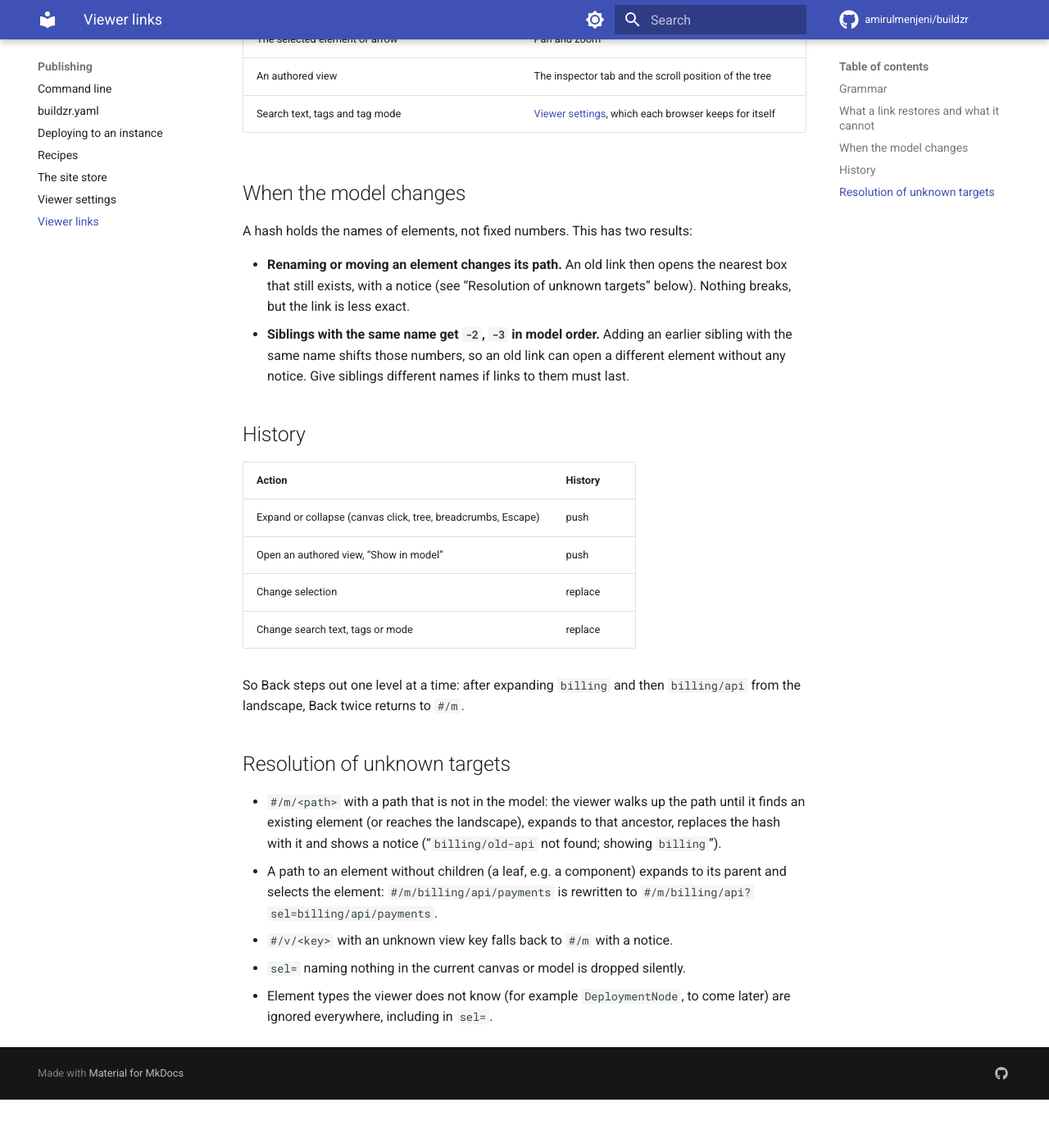
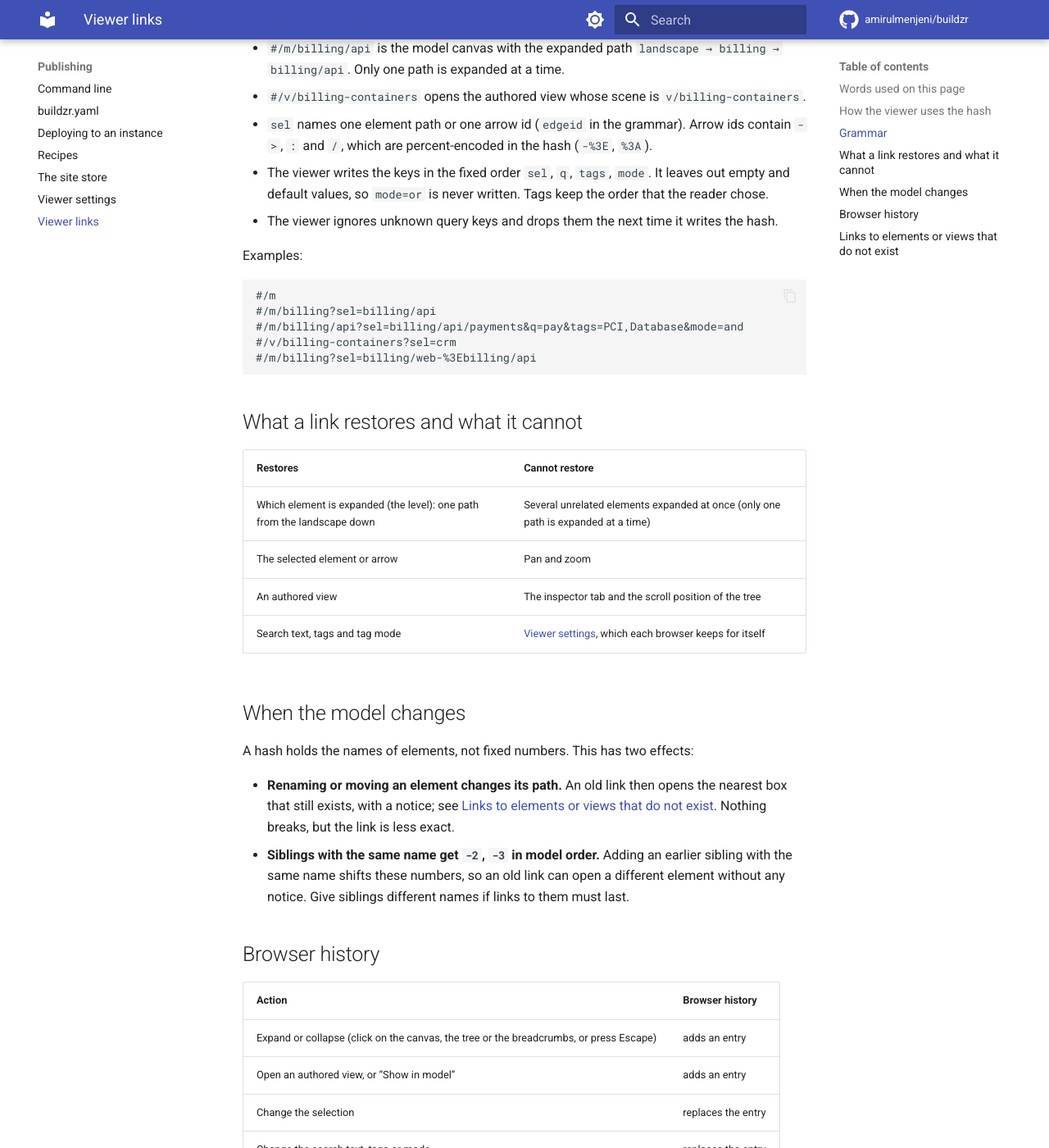
Before and after one commit to amirulmenjeni/buildzr, an MkDocs documentation site: the page built from docs/viewer-hash-routes.md, in a window 1280 px wide and 1400 px high, scrolled down 1398 px. Shown: the whole window at 82% size. Built offline with MkDocs 1.6.1 and Material for MkDocs 9.7.7, drawn with Linux system fonts in a browser that asks for light colours; comment, search, counter and statistics services are not loaded; before the commit the page ends 2739 px from its top, so only the background shows below that; some of the changed text lies outside the part shown.

Commit message:
docs(viewer-links): rewrite for clarity

````diff
--- a/docs/viewer-hash-routes.md
+++ b/docs/viewer-hash-routes.md
@@ -1,14 +1,25 @@
 # Viewer links
 
-A viewer link is the address of the site plus a **hash**, the part after `#`. This page describes the hash. You can write one by hand, or take it from the `viewerUrl` field of a [Model API](model-api.md) answer. For a short guide to sharing links, see [the recipes](publishing-recipes.md#sharing-a-link-to-one-element).
+A viewer link opens the viewer of a site at a chosen place: an element, a view, a selection or a search. The link is the address of the site plus a **hash**, the part after `#`. This page is the reference of the hash.
 
-Links in the forms below keep working in later versions of buildzr.
+You can write a hash by hand, or take a complete link from the `viewerUrl` field of a [Model API](model-api.md) answer. For a short guide to sharing links, see [the recipes](publishing-recipes.md#sharing-a-link-to-one-element).
 
+Links in the forms on this page keep working in later versions of buildzr.
 
-The viewer keeps all navigation state in the URL hash, so every screen is a
-deep link and works on a static file server at any base path. The store
-(`path`, `view`, `selection`, `filter`) is the source of truth; the hash is
-derived from it and parsed back on load and on `hashchange`.
+## Words used on this page
+
+| Word | Meaning |
+|---|---|
+| **viewer** | The web page inside a site that draws the diagrams. |
+| **hash** | The part of an address after `#`. The viewer keeps its navigation state there. |
+| **landscape** | The first diagram the viewer shows: the top level of the model. |
+| **element path** | The id of an element: lower-case names joined by `/`, for example `billing/api`. It is the same id as in the Model API. |
+| **authored view** | A view that the authors of the model defined, such as a system context view. |
+| **arrow id** | The id of an arrow that the viewer draws, such as `billing/web->billing/api`. |
+
+## How the viewer uses the hash
+
+The viewer keeps all its navigation state in the hash. Every screen therefore has its own link, and the viewer works on a static file server at any address. The viewer's state (`path`, `view`, `selection`, `filter`) is the source of truth. The viewer writes the hash from the state, and reads the state back from the hash on load and on every `hashchange` event.
 
 ## Grammar
 
@@ -27,16 +38,11 @@
 ```
 
 - An empty hash, `#`, `#/` and `#/m` all mean the landscape.
-- `#/m/billing/api` is the model canvas with the expanded path
-  `landscape → billing → billing/api` (one expanded path at a time).
-- `#/v/billing-containers` opens the authored view whose scene is
-  `v/billing-containers`.
-- `sel` names one element path or one scene edge id. Edge ids contain `->`,
-  `:` and `/`; they are percent-encoded in the hash (`-%3E`, `%3A`).
-- Keys are written in the fixed order `sel`, `q`, `tags`, `mode`. Empty or
-  default values are omitted (`mode=or` is never written). Tags keep the
-  order the user chose.
-- Unknown query keys are ignored and dropped on the next write.
+- `#/m/billing/api` is the model canvas with the expanded path `landscape → billing → billing/api`. Only one path is expanded at a time.
+- `#/v/billing-containers` opens the authored view whose scene is `v/billing-containers`.
+- `sel` names one element path or one arrow id (`edgeid` in the grammar). Arrow ids contain `->`, `:` and `/`, which are percent-encoded in the hash (`-%3E`, `%3A`).
+- The viewer writes the keys in the fixed order `sel`, `q`, `tags`, `mode`. It leaves out empty and default values, so `mode=or` is never written. Tags keep the order that the reader chose.
+- The viewer ignores unknown query keys and drops them the next time it writes the hash.
 
 Examples:
 
@@ -52,40 +58,33 @@
 
 | Restores | Cannot restore |
 |---|---|
-| Which element is expanded (the level), one path from the landscape down | Several unrelated elements expanded at once (one expanded path at a time) |
+| Which element is expanded (the level): one path from the landscape down | Several unrelated elements expanded at once (only one path is expanded at a time) |
 | The selected element or arrow | Pan and zoom |
 | An authored view | The inspector tab and the scroll position of the tree |
 | Search text, tags and tag mode | [Viewer settings](ui-settings.md), which each browser keeps for itself |
 
 ## When the model changes
 
-A hash holds the names of elements, not fixed numbers. This has two results:
+A hash holds the names of elements, not fixed numbers. This has two effects:
 
-- **Renaming or moving an element changes its path.** An old link then opens the nearest box that still exists, with a notice (see "Resolution of unknown targets" below). Nothing breaks, but the link is less exact.
-- **Siblings with the same name get `-2`, `-3` in model order.** Adding an earlier sibling with the same name shifts those numbers, so an old link can open a different element without any notice. Give siblings different names if links to them must last.
+- **Renaming or moving an element changes its path.** An old link then opens the nearest box that still exists, with a notice; see [Links to elements or views that do not exist](#links-to-elements-or-views-that-do-not-exist). Nothing breaks, but the link is less exact.
+- **Siblings with the same name get `-2`, `-3` in model order.** Adding an earlier sibling with the same name shifts these numbers, so an old link can open a different element without any notice. Give siblings different names if links to them must last.
 
-## History
+## Browser history
 
-| Action | History |
+| Action | Browser history |
 |---|---|
-| Expand or collapse (canvas click, tree, breadcrumbs, Escape) | push |
-| Open an authored view, "Show in model" | push |
-| Change selection | replace |
-| Change search text, tags or mode | replace |
+| Expand or collapse (click on the canvas, the tree or the breadcrumbs, or press Escape) | adds an entry |
+| Open an authored view, or "Show in model" | adds an entry |
+| Change the selection | replaces the entry |
+| Change the search text, tags or mode | replaces the entry |
 
-So Back steps out one level at a time: after expanding `billing` and then
-`billing/api` from the landscape, Back twice returns to `#/m`.
+As a result, Back steps out one level at a time. For example, after you expand `billing` and then `billing/api` from the landscape, pressing Back twice returns to `#/m`.
 
-## Resolution of unknown targets
+## Links to elements or views that do not exist
 
-- `#/m/<path>` with a path that is not in the model: the viewer walks up
-  the path until it finds an existing element (or reaches the landscape),
-  expands to that ancestor, replaces the hash with it and shows a notice
-  ("`billing/old-api` not found; showing `billing`").
-- A path to an element without children (a leaf, e.g. a component) expands
-  to its parent and selects the element: `#/m/billing/api/payments` is
-  rewritten to `#/m/billing/api?sel=billing/api/payments`.
-- `#/v/<key>` with an unknown view key falls back to `#/m` with a notice.
-- `sel=` naming nothing in the current canvas or model is dropped silently.
-- Element types the viewer does not know (for example `DeploymentNode`, to
-  come later) are ignored everywhere, including in `sel=`.
+- `#/m/<path>` with a path that is not in the model: the viewer walks up the path until it finds an existing element, or reaches the landscape. It expands that element, replaces the hash with its path and shows a notice, for example "`billing/old-api` not found; showing `billing`".
+- A path to an element without children (a leaf, such as a component): the viewer expands the parent and selects the element. `#/m/billing/api/payments` is rewritten to `#/m/billing/api?sel=billing/api/payments`.
+- `#/v/<key>` with an unknown view key: the viewer opens `#/m` and shows a notice.
+- `sel=` that names nothing in the current canvas or model: the viewer drops it without a notice.
+- Element types the viewer does not draw, for example `DeploymentNode`: the viewer ignores them everywhere, also in `sel=`.
````
